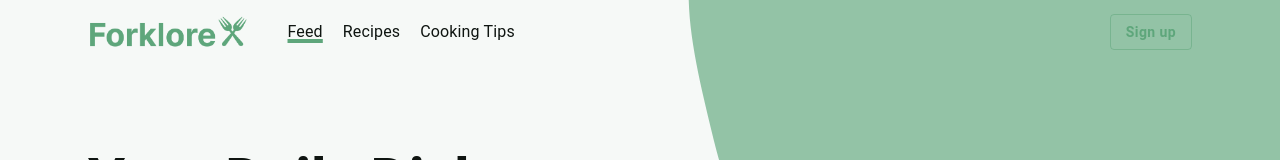
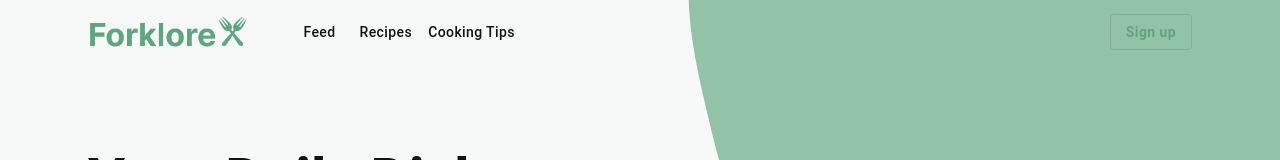
Before and after one commit to Szazlo/forklore-web, a React (Vite) app: page / in a window 1280 px wide. Shown: the top 160 px of the page. Built offline with nearby package versions, Linux system fonts and the light colour scheme.

Commit message:
Fl 20 use menu for hamburger icon on home page (#2)
* Changed links drawer to menu

* Simplified links logic for navbar

```diff
--- a/package.json
+++ b/package.json
@@ -12,15 +12,15 @@
 		"coverage": "vitest run --coverage"
 	},
 	"dependencies": {
-		"@emotion/react": "^11.11.4",
-		"@emotion/styled": "^11.11.5",
+		"@emotion/react": "^11.14.0",
+		"@emotion/styled": "^11.14.0",
 		"@fortawesome/fontawesome-svg-core": "^6.5.2",
 		"@fortawesome/free-brands-svg-icons": "^6.5.2",
 		"@fortawesome/free-regular-svg-icons": "^6.5.2",
 		"@fortawesome/free-solid-svg-icons": "^6.5.2",
 		"@fortawesome/react-fontawesome": "^0.2.0",
 		"@mui/icons-material": "^5.15.15",
-		"@mui/material": "^5.15.15",
+		"@mui/material": "^5.16.14",
 		"@mui/styled-engine-sc": "^6.0.0-alpha.18",
 		"@mui/x-date-pickers": "^7.5.0",
 		"@radix-ui/react-slot": "^1.0.2",
--- a/src/components/LinksDrawer.tsx
+++ /dev/null
@@ -1,42 +0,0 @@
-import { IconButton, Stack, SwipeableDrawer, Typography } from "@mui/material";
-import "@/main.css";
-import MenuRoundedIcon from "@mui/icons-material/MenuRounded";
-import { useState } from "react";
-import { Link } from "react-router-dom";
-
-export default function LinksDrawer() {
-	const [open, setOpen] = useState(false);
-
-	return (
-		<>
-			<IconButton onClick={() => setOpen(true)}>
-				<MenuRoundedIcon fontSize="large" />
-			</IconButton>
-
-			<SwipeableDrawer
-				anchor="left"
-				open={open}
-				onClose={() => setOpen(false)}
-				onOpen={() => setOpen(true)}
-			>
-				<Stack px={2}>
-					<Typography
-						variant="h3"
-						color={"primary"}
-					>
-						Links
-					</Typography>
-					<Link to="/">
-						<Typography variant="h5">Feed</Typography>
-					</Link>
-					<Link to="/recipes">
-						<Typography variant="h5">Recipes</Typography>
-					</Link>
-					<Link to="/tips">
-						<Typography variant="h5">Cooking Tips</Typography>
-					</Link>
-				</Stack>
-			</SwipeableDrawer>
-		</>
-	);
-}
--- /dev/null
+++ b/src/components/MobileNavMenu.tsx
@@ -0,0 +1,53 @@
+import { IconButton, Menu, MenuItem } from "@mui/material";
+import { useState } from "react";
+import MenuIcon from "@mui/icons-material/Menu";
+import { Link } from "react-router-dom";
+
+const links = [
+	{ label: "Feed", to: "/" },
+	{ label: "Recipes", to: "/recipes" },
+	{ label: "Cooking Tips", to: "/tips" },
+];
+
+export default function MobileNavMenu() {
+	const [anchorEl, setAnchorEl] = useState<null | HTMLElement>(null);
+	const open = Boolean(anchorEl);
+	const handleClick = (event: React.MouseEvent<HTMLButtonElement>) => {
+		setAnchorEl(event.currentTarget);
+	};
+	const handleClose = () => {
+		setAnchorEl(null);
+	};
+
+	return (
+		<div>
+			<IconButton
+				id="mobile-nav-menu-button"
+				aria-controls={open ? "basic-menu" : undefined}
+				aria-haspopup="true"
+				aria-expanded={open ? "true" : undefined}
+				onClick={handleClick}
+			>
+				<MenuIcon />
+			</IconButton>
+			<Menu
+				id="mobile-nav-menu"
+				anchorEl={anchorEl}
+				open={open}
+				onClose={handleClose}
+				MenuListProps={{ "aria-labelledby": "basic-button" }}
+			>
+				{links.map((link) => (
+					<MenuItem
+						onClick={handleClose}
+						component={Link}
+						to={link.to}
+						key={link.to}
+					>
+						{link.label}
+					</MenuItem>
+				))}
+			</Menu>
+		</div>
+	);
+}
--- a/src/components/Navbar.tsx
+++ b/src/components/Navbar.tsx
@@ -1,4 +1,4 @@
-import { Link, useLocation, useNavigate } from "react-router-dom";
+import { NavLink, useNavigate } from "react-router-dom";
 import "@/main.css";
 import { selectUser } from "@/store";
 import { useSelector } from "react-redux";
@@ -13,92 +13,50 @@ import {
 	useMediaQuery,
 	useTheme,
 } from "@mui/material";
-import LinksDrawer from "./LinksDrawer";
+import MobileNavMenu from "./MobileNavMenu";
 import SearchIcon from "@mui/icons-material/Search";
 import LogoShort from "./logos/LogoShort";
+
+const links = [
+	{ label: "Feed", to: "/" },
+	{ label: "Recipes", to: "/recipes" },
+	{ label: "Cooking Tips", to: "/tips" },
+]
 
 const Navbar = () => {
 	const theme = useTheme();
 	const navigate = useNavigate();
-	const location = useLocation();
 	const user = useSelector(selectUser);
 	const isMobile = useMediaQuery(theme.breakpoints.down("sm"));
 
 	return (
 		<Container maxWidth="lg">
-			<AppBar
-				color="transparent"
-				sx={{ boxShadow: "none" }}
-				position="static"
-			>
-				<Toolbar
-					className="flex justify-between"
-					sx={{ px: 0.5 }}
-				>
+			<AppBar color="transparent" sx={{ boxShadow: "none" }} position="static">
+				<Toolbar className="flex justify-between" sx={{ px: 0.5 }}>
 					<div className={"flex items-center"}>
-						{isMobile && <LinksDrawer />}
-						<Link
-							className="mr-10"
-							to="/"
-						>
+						{isMobile && <MobileNavMenu />}
+						<NavLink className="mr-10" to="/">
 							{isMobile ? (
 								<LogoShort />
 							) : (
-								<img
-									src="/logo.png"
-									alt="Forklore logo"
-									className="h-8"
-								/>
+								<img src="/logo.png" alt="Forklore logo" className="h-8" />
 							)}
-						</Link>
+						</NavLink>
+						{/* Navbar links */}
 						{!isMobile && (
-							<ul className="flex gap-5 mx-auto">
-								<li>
-									<Link
-										className={
-											location.pathname == "/"
-												? "underline decoration-primary decoration-4"
-												: ""
-										}
-										to="/"
-									>
-										Feed
-									</Link>
-								</li>
-								<li>
-									<Link
-										className={
-											location.pathname == "/recipes"
-												? "underline decoration-primary decoration-4"
-												: ""
-										}
-										to="/recipes"
-									>
-										Recipes
-									</Link>
-								</li>
-								<li>
-									<Link
-										className={
-											location.pathname == "/tips"
-												? "underline decoration-primary decoration-4"
-												: ""
-										}
-										to="/tips"
-									>
-										Cooking Tips
-									</Link>
-								</li>
-							</ul>
+							<Box sx={{ flexGrow: 1, display: "flex" }}>
+								{links.map((link) => (
+									<Button key={link.to} sx={{ color: "text.primary" }}>
+										<NavLink to={link.to}>{link.label}</NavLink>
+									</Button>
+								))}
+							</Box>
 						)}
 					</div>
 					<Box>
 						{isMobile && (
 							// TODO: Add search box
-							<IconButton
-								size="large"
-								aria-label="search"
-							>
+							<IconButton size="large" aria-label="search">
 								<SearchIcon />
 							</IconButton>
 						)}
```
Also changed, not shown: 1 other file (tests, documents, lock files or other folders).
